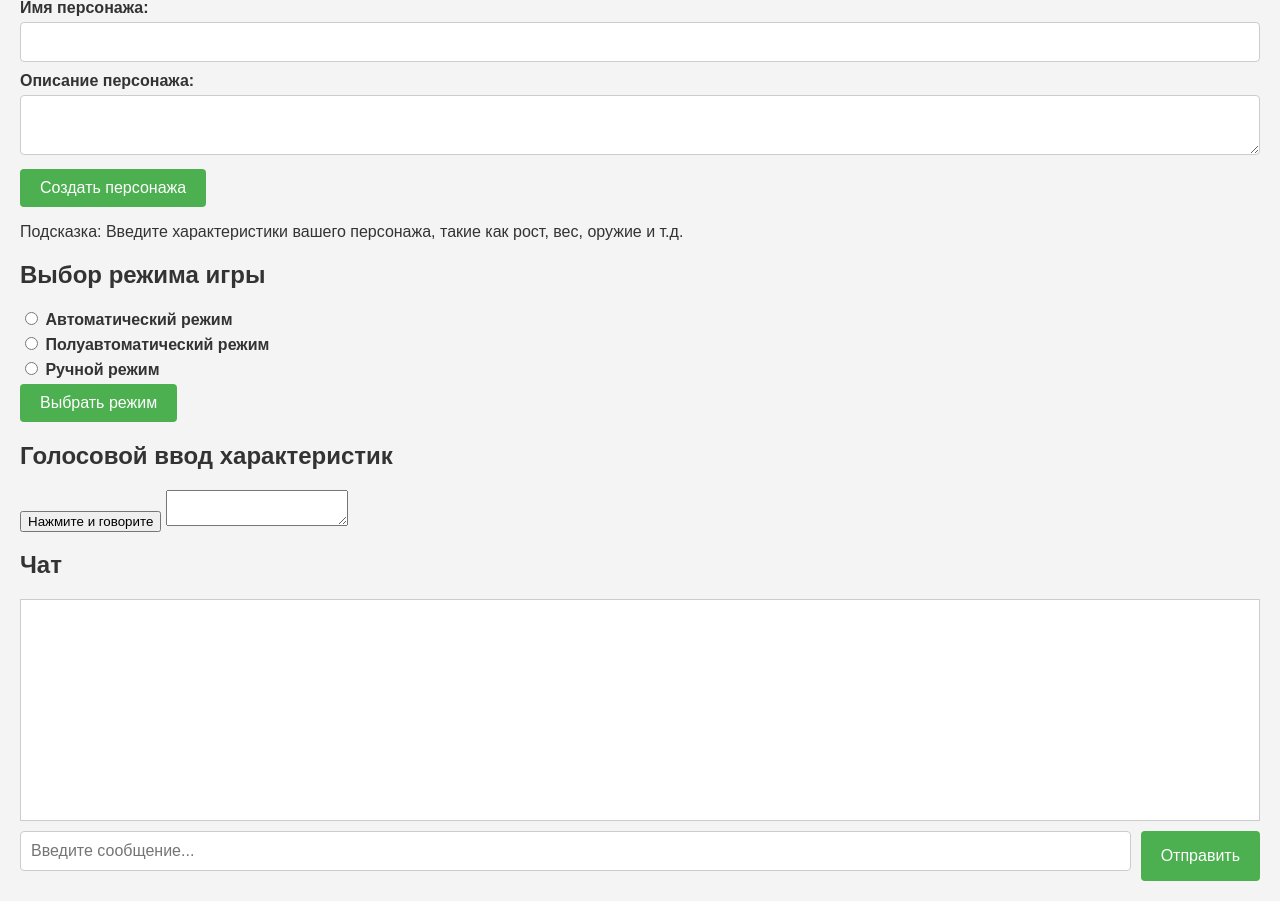
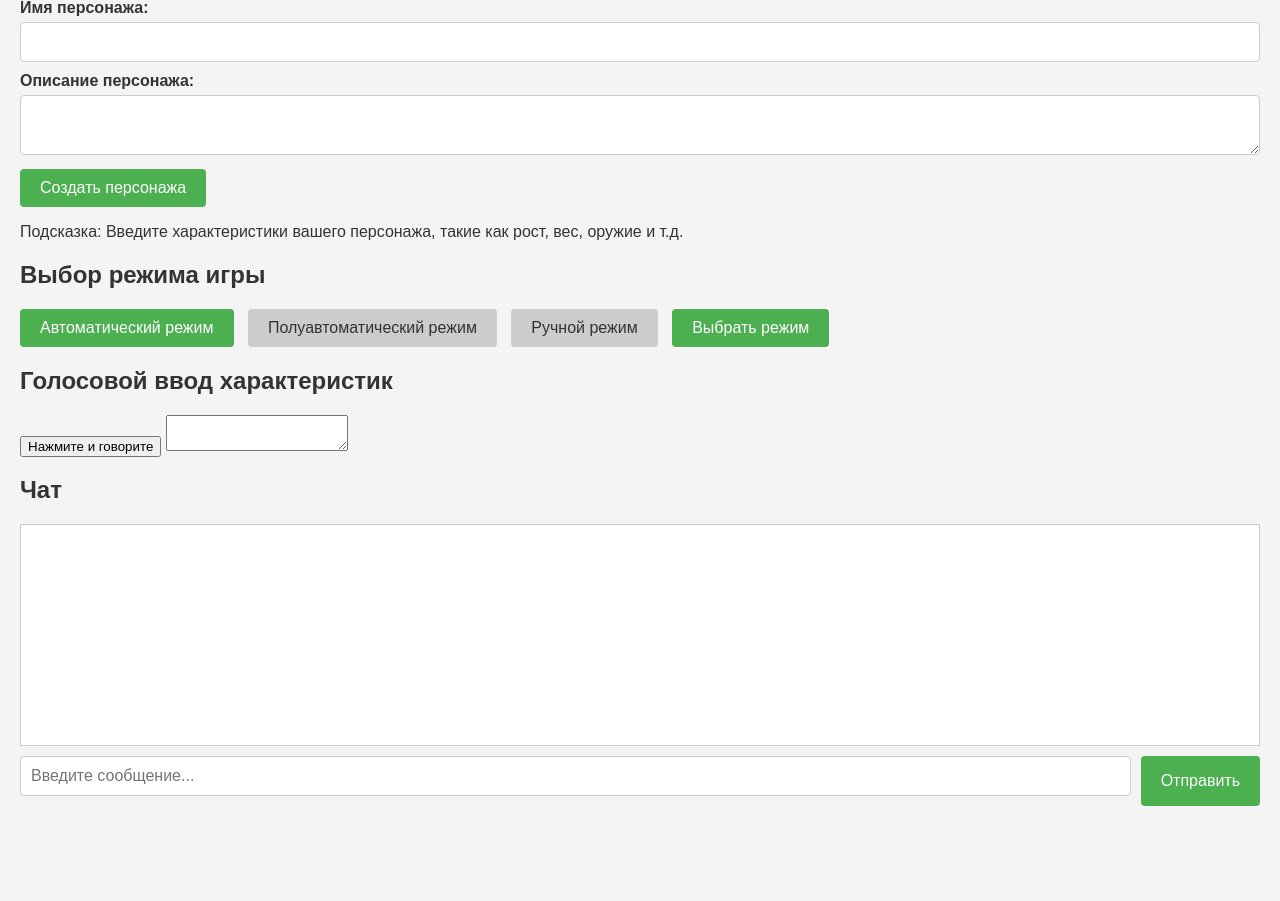
Before and after one commit to Artificial-BI/AI_Arena, a Flask app: page /player in a window 1280 px wide. Shown: the part 155-1056 px from the top of the page. After the commit the page ends 961 px from the top, so only its background shows below. Run offline with Flask 3, Linux system fonts and the light colour scheme.

Commit message:
modif button mode

```diff
--- a/static/css/styles.css
+++ b/static/css/styles.css
@@ -6,6 +6,7 @@
     --nav-text-color: #fff;
     --button-bg-color: #4CAF50;
     --button-text-color: #fff;
+    --button-inactive-bg-color: #ccc;
     --input-border-color: #ccc;
     --input-focus-border-color: #66afe9;
     --input-focus-shadow-color: rgba(102, 175, 233, 0.6);
@@ -42,7 +43,7 @@ nav ul li a {
 }
 
 nav ul li a:hover {
-    background-color: var(--button-bg-color);
+    background-color: darken(var(--button-bg-color), 10%);
     color: var(--button-text-color);
 }
 
@@ -111,3 +112,20 @@ form button:hover {
     flex: 1;
     margin-right: 10px;
 }
+
+/* Styles for game mode buttons */
+.mode-btn {
+    background-color: var(--button-inactive-bg-color);
+    color: var(--text-color);
+    padding: 10px 20px;
+    border: none;
+    border-radius: 4px;
+    cursor: pointer;
+    margin-right: 10px;
+    font-size: 16px;
+}
+
+.mode-btn.active {
+    background-color: var(--button-bg-color);
+    color: var(--button-text-color);
+}
--- /dev/null
+++ b/static/js/game_mode.js
@@ -0,0 +1,14 @@
+// game_mode.js
+
+document.addEventListener('DOMContentLoaded', function() {
+    const modeButtons = document.querySelectorAll('.mode-btn');
+    const gameModeInput = document.getElementById('game_mode');
+
+    modeButtons.forEach(button => {
+        button.addEventListener('click', function() {
+            modeButtons.forEach(btn => btn.classList.remove('active'));
+            this.classList.add('active');
+            gameModeInput.value = this.dataset.mode;
+        });
+    });
+});
--- a/templates/player.html
+++ b/templates/player.html
@@ -15,16 +15,11 @@
 </form>
 
 <h2>Выбор режима игры</h2>
-<form method="post" action="{{ url_for('set_game_mode') }}">
-    <label>
-        <input type="radio" name="game_mode" value="automatic" required> Автоматический режим
-    </label>
-    <label>
-        <input type="radio" name="game_mode" value="semi_automatic" required> Полуавтоматический режим
-    </label>
-    <label>
-        <input type="radio" name="game_mode" value="manual" required> Ручной режим
-    </label>
+<form method="post" action="{{ url_for('set_game_mode') }}" id="game-mode-form">
+    <input type="hidden" id="game_mode" name="game_mode" value="automatic">
+    <button type="button" class="mode-btn active" data-mode="automatic">Автоматический режим</button>
+    <button type="button" class="mode-btn" data-mode="semi_automatic">Полуавтоматический режим</button>
+    <button type="button" class="mode-btn" data-mode="manual">Ручной режим</button>
     <button type="submit">Выбрать режим</button>
 </form>
 
@@ -42,4 +37,5 @@
 </form>
 
 <script src="{{ url_for('static', filename='js/voice_input.js') }}"></script>
+<script src="{{ url_for('static', filename='js/game_mode.js') }}"></script>
 {% endblock %}
```
